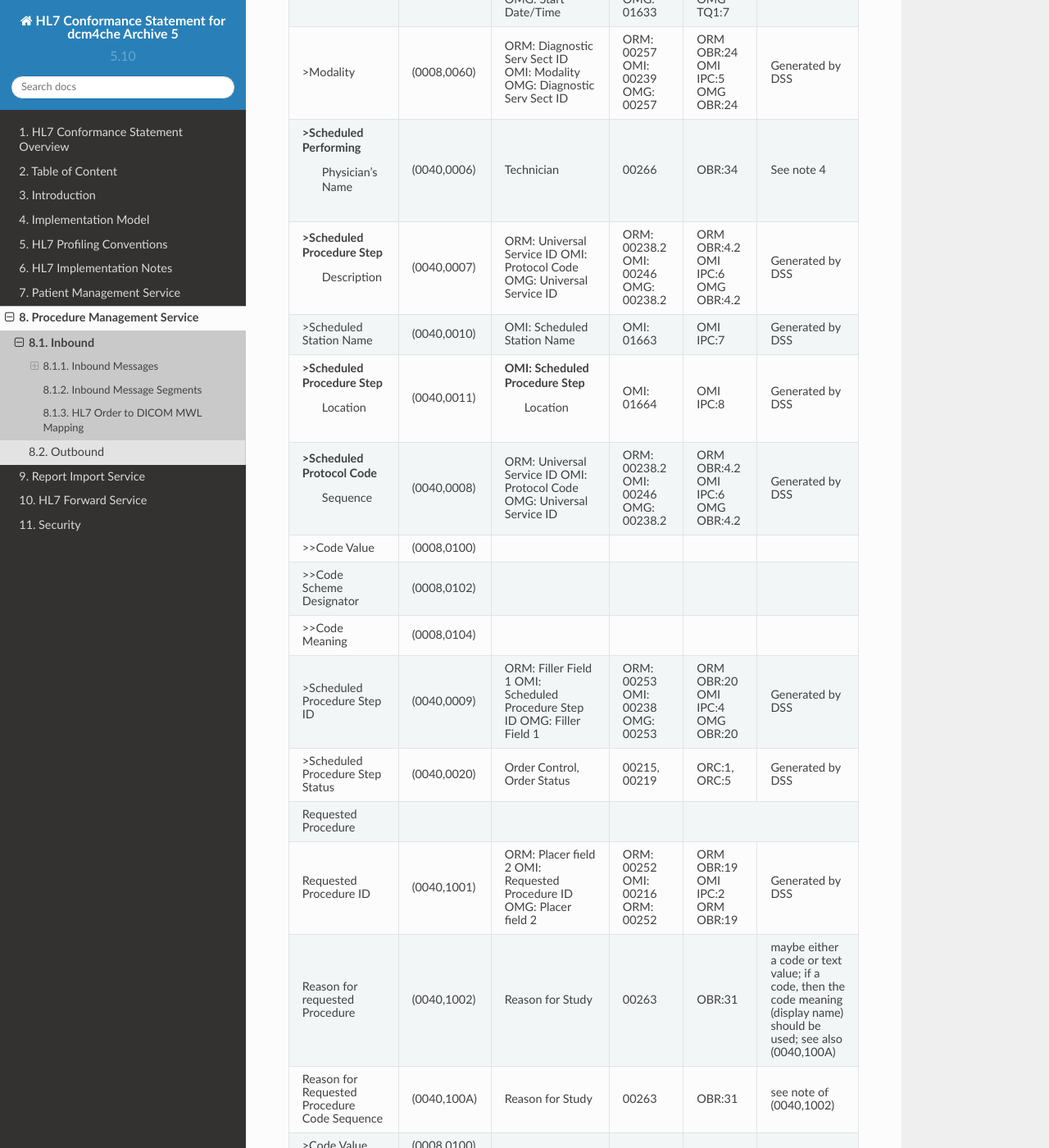
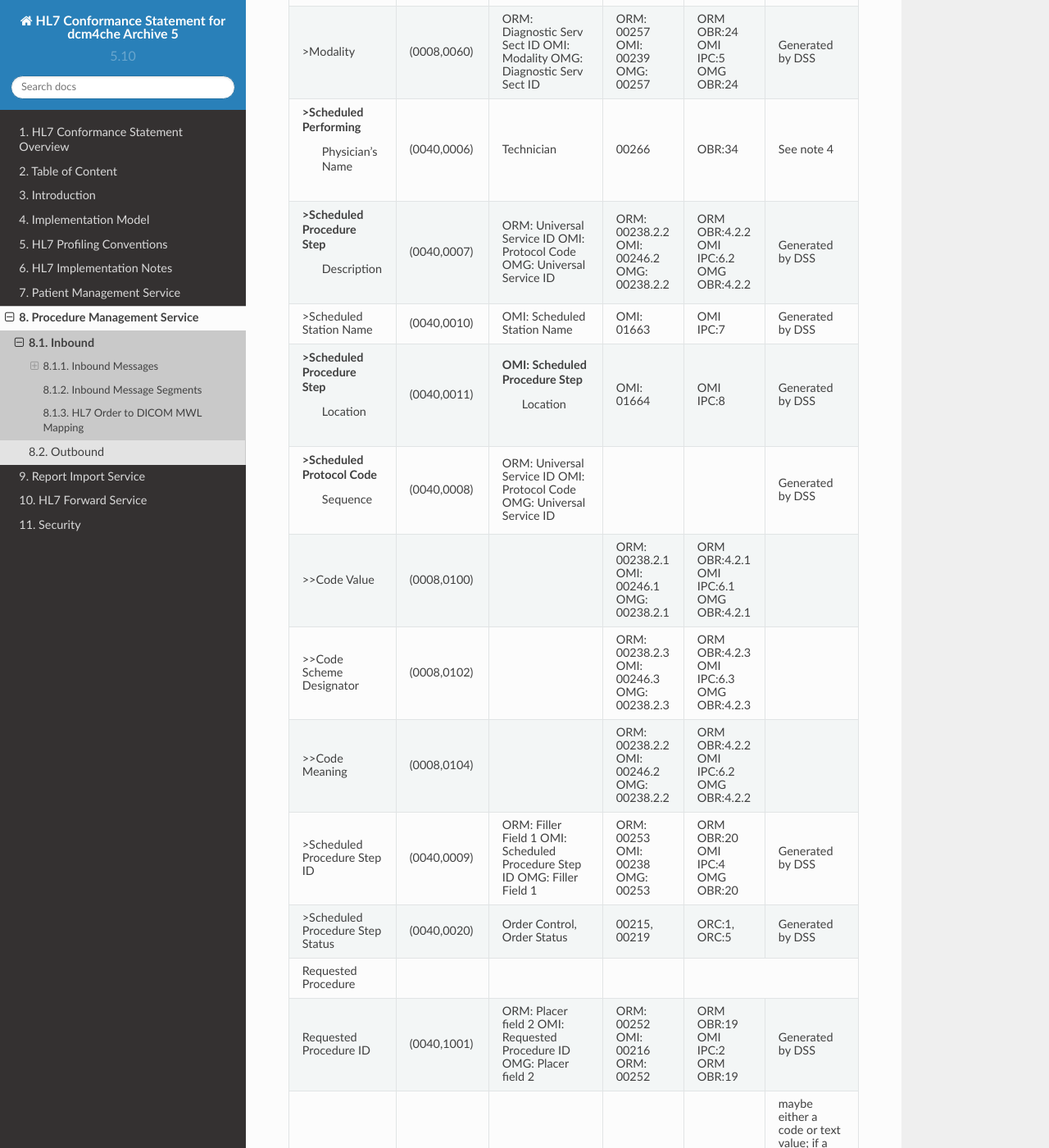
Before and after one commit to dcm4che/dcm4chee-arc-hl7cs, a Sphinx documentation site: the page built from source/orm/inbound.rst, in a window 1280 px wide and 1400 px high, scrolled down 3520 px. Shown: the whole window at 82% size. Built offline with Sphinx 7.4.7 and the Read the Docs theme 2.0.0, drawn with Linux system fonts in a browser that asks for light colours; some of the changed text lies outside the part shown.

Commit message:
orm spec update

```diff
--- a/source/orm/inbound.rst
+++ b/source/orm/inbound.rst
@@ -131,7 +131,7 @@
    +------------------------------------------------------------------------------------------------------------------------------------------------------+
    | DICOM Attribute                   | DICOM Tag   |  HL7 Field                       |  HL7 Item #    |  HL7 Segment | Note                            |
    +-----------------------------------+-------------+----------------------------------+----------------+--------------+---------------------------------+
-   | ** SOP Common**                                                                                                                                      |
+   | **SOP Common**                                                                                                                                       |
    +-----------------------------------+-------------+----------------------------------+----------------+--------------+---------------------------------+
    | Specific Character Set            | (0008,0005) | Character Set                    | 00692          | MSH:18       | :numref:`tab_hl7_dicom_charset` |
    +-----------------------------------+-------------+----------------------------------+----------------+--------------+---------------------------------+
@@ -160,24 +158,30 @@
    | >Scheduled Performing             | (0040,0006) | Technician                       | 00266          | OBR:34       | See note 4                      |
    |  Physician's Name                 |             |                                  |                |              |                                 |
    +-----------------------------------+-------------+----------------------------------+----------------+--------------+---------------------------------+
-   | >Scheduled Procedure Step         | (0040,0007) | ORM: Universal Service ID        | ORM: 00238.2   | ORM OBR:4.2  | Generated by DSS                |
-   |  Description                      |             | OMI: Protocol Code               | OMI: 00246     | OMI IPC:6    |                                 |
-   |                                   |             | OMG: Universal Service ID        | OMG: 00238.2   | OMG OBR:4.2  |                                 |
+   | >Scheduled Procedure Step         | (0040,0007) | ORM: Universal Service ID        | ORM: 00238.2.2 | ORM OBR:4.2.2| Generated by DSS                |
+   |  Description                      |             | OMI: Protocol Code               | OMI: 00246.2   | OMI IPC:6.2  |                                 |
+   |                                   |             | OMG: Universal Service ID        | OMG: 00238.2.2 | OMG OBR:4.2.2|                                 |
    +-----------------------------------+-------------+----------------------------------+----------------+--------------+---------------------------------+
    | >Scheduled Station Name           | (0040,0010) | OMI: Scheduled Station Name      | OMI: 01663     | OMI IPC:7    | Generated by DSS                |
    +-----------------------------------+-------------+----------------------------------+----------------+--------------+---------------------------------+
    | >Scheduled Procedure Step         | (0040,0011) | OMI: Scheduled Procedure Step    | OMI: 01664     | OMI IPC:8    | Generated by DSS                |
    |  Location                         |             |      Location                    |                |              |                                 |
    +-----------------------------------+-------------+----------------------------------+----------------+--------------+---------------------------------+
-   | >Scheduled Protocol Code          | (0040,0008) | ORM: Universal Service ID        | ORM: 00238.2   | ORM OBR:4.2  | Generated by DSS                |
-   |  Sequence                         |             | OMI: Protocol Code               | OMI: 00246     | OMI IPC:6    |                                 |
-   |                                   |             | OMG: Universal Service ID        | OMG: 00238.2   | OMG OBR:4.2  |                                 |
+   | >Scheduled Protocol Code          | (0040,0008) | ORM: Universal Service ID        |                |              | Generated by DSS                |
+   |  Sequence                         |             | OMI: Protocol Code               |                |              |                                 |
+   |                                   |             | OMG: Universal Service ID        |                |              |                                 |
    +-----------------------------------+-------------+----------------------------------+----------------+--------------+---------------------------------+
-   | >>Code Value                      | (0008,0100) |                                  |                |              |                                 |
+   | >>Code Value                      | (0008,0100) |                                  | ORM: 00238.2.1 | ORM OBR:4.2.1|                                 |
+   |                                   |             |                                  | OMI: 00246.1   | OMI IPC:6.1  |                                 |
+   |                                   |             |                                  | OMG: 00238.2.1 | OMG OBR:4.2.1|                                 |
    +-----------------------------------+-------------+----------------------------------+----------------+--------------+---------------------------------+
-   | >>Code Scheme Designator          | (0008,0102) |                                  |                |              |                                 |
+   | >>Code Scheme Designator          | (0008,0102) |                                  | ORM: 00238.2.3 | ORM OBR:4.2.3|                                 |
+   |                                   |             |                                  | OMI: 00246.3   | OMI IPC:6.3  |                                 |
+   |                                   |             |                                  | OMG: 00238.2.3 | OMG OBR:4.2.3|                                 |
    +-----------------------------------+-------------+----------------------------------+----------------+--------------+---------------------------------+
-   | >>Code Meaning                    | (0008,0104) |                                  |                |              |                                 |
+   | >>Code Meaning                    | (0008,0104) |                                  | ORM: 00238.2.2 | ORM OBR:4.2.2|                                 |
+   |                                   |             |                                  | OMI: 00246.2   | OMI IPC:6.2  |                                 |
+   |                                   |             |                                  | OMG: 00238.2.2 | OMG OBR:4.2.2|                                 |
    +-----------------------------------+-------------+----------------------------------+----------------+--------------+---------------------------------+
    | >Scheduled Procedure Step ID      | (0040,0009) | ORM: Filler Field 1              | ORM: 00253     | ORM OBR:20   | Generated by DSS                |
    |                                   |             | OMI: Scheduled Procedure Step ID | OMI: 00238     | OMI IPC:4    |                                 |
@@ -191,29 +195,29 @@
    |                                   |             | OMI: Requested Procedure ID      | OMI: 00216     | OMI IPC:2    |                                 |
    |                                   |             | OMG: Placer field 2              | ORM: 00252     | ORM OBR:19   |                                 |
    +-----------------------------------+-------------+----------------------------------+----------------+--------------+---------------------------------+
-   | Reason for requested Procedure    | (0040,1002) | Reason for Study                 | 00263          | OBR:31       | maybe either a code or text     |
+   | Reason for requested Procedure    | (0040,1002) | Reason for Study                 | 00263.2        | OBR:31.2     | maybe either a code or text     |
    |                                   |             |                                  |                |              | value; if a code, then the code |
    |                                   |             |                                  |                |              | meaning (display name) should be|
    |                                   |             |                                  |                |              | used; see also (0040,100A)      |
    +-----------------------------------+-------------+----------------------------------+----------------+--------------+---------------------------------+
-   | Reason for Requested Procedure    | (0040,100A) | Reason for Study                 | 00263          | OBR:31       | see note of (0040,1002)         |
+   | Reason for Requested Procedure    | (0040,100A) | Reason for Study                 |                |              | see note of (0040,1002)         |
    | Code Sequence                     |             |                                  |                |              |                                 |
    +-----------------------------------+-------------+----------------------------------+----------------+--------------+---------------------------------+
-   | >Code Value                       | (0008,0100) |                                  |                |              |                                 |
+   | >Code Value                       | (0008,0100) |                                  | 00263.1        | OBR:31.1     |                                 |
    +-----------------------------------+-------------+----------------------------------+----------------+--------------+---------------------------------+
-   | >Code Scheme Designator           | (0008,0102) |                                  |                |              |                                 |
+   | >Code Scheme Designator           | (0008,0102) |                                  | 00263.2        | OBR:31.3     |                                 |
    +-----------------------------------+-------------+----------------------------------+----------------+--------------+---------------------------------+
-   | >Code Meaning                     | (0008,0104) |                                  |                |              |                                 |
+   | >Code Meaning                     | (0008,0104) |                                  | 00263.3        | OBR:31.2     |                                 |
    +-----------------------------------+-------------+----------------------------------+----------------+--------------+---------------------------------+
-   | Requested Procedure Description   | (0032,1060) | Procedure Code                   | 00393          | OBR:44       | Generated by DSS                |
+   | Requested Procedure Description   | (0032,1060) | Procedure Code                   | 00393.2        | OBR:44.2     | Generated by DSS                |
    +-----------------------------------+-------------+----------------------------------+----------------+--------------+---------------------------------+
-   | Requested Procedure Code Sequence | (0032,1064) | Procedure Code                   | 00393          | OBR:44       | Generated by DSS                |
+   | Requested Procedure Code Sequence | (0032,1064) | Procedure Code                   |                |              | Generated by DSS                |
    +-----------------------------------+-------------+----------------------------------+----------------+--------------+---------------------------------+
-   | >Code Value                       | (0008,0100) |                                  |                |              |                                 |
+   | >Code Value                       | (0008,0100) |                                  | 00393.1        | OBR:44.1     |                                 |
    +-----------------------------------+-------------+----------------------------------+----------------+--------------+---------------------------------+
-   | >Code Scheme Designator           | (0008,0102) |                                  |                |              |                                 |
+   | >Code Scheme Designator           | (0008,0102) |                                  | 00393.3        | OBR:44.3     |                                 |
    +-----------------------------------+-------------+----------------------------------+----------------+--------------+---------------------------------+
-   | >Code Meaning                     | (0008,0104) |                                  |                |              |                                 |
+   | >Code Meaning                     | (0008,0104) |                                  | 00393.2        | OBR:44.2     |                                 |
    +-----------------------------------+-------------+----------------------------------+----------------+--------------+---------------------------------+
    | Study Instance UID                | (0020,000D) | Study Instance UID               | ORM: Z0001     | ORM ZDS:1    | Generated by DSS                |
    |                                   |             |                                  | OMI: 00217     | OMI IPC:3    |                                 |
@@ -235,33 +239,25 @@
    +-----------------------------------+-------------+----------------------------------+----------------+--------------+---------------------------------+
    | Referring Physician's Name        | (0008,0090) | Referring Doctor                 | 00138          | PV1:8        |                                 |
    +-----------------------------------+-------------+----------------------------------+----------------+--------------+---------------------------------+
-   | Placer Issuer and Number          | (0040,2016) | Placer Order #                   | 00216          | ORC:2        | See note 2                      |
+   | Placer Issuer and Number          | (0040,2016) | Placer Order #                   | 00216.1        | ORC:2.1      | See note 2                      |
    +-----------------------------------+-------------+----------------------------------+----------------+--------------+---------------------------------+
-   | Order Placer Identifier Sequence  | (0040,0026) | Placer Order #                   | 00216          | ORC:2        | See note 2                      |
+   | Order Placer Identifier Sequence  | (0040,0026) | Placer Order #                   |                |              | See note 2                      |
    +-----------------------------------+-------------+----------------------------------+----------------+--------------+---------------------------------+
-   | >Local Namespace Entity ID        | (0040,0031) |                                  |                |              |                                 |
+   | >Local Namespace Entity ID        | (0040,0031) |                                  | 00216.2        | ORC:2.2      |                                 |
    +-----------------------------------+-------------+----------------------------------+----------------+--------------+---------------------------------+
-   | >Universal Entity ID              | (0040,0032) |                                  |                |              |                                 |
+   | Filler Issuer and Number          | (0040,2017) | Filler Order #                   | 00217.1        | ORC:3.1      | See note 2                      |
    +-----------------------------------+-------------+----------------------------------+----------------+--------------+---------------------------------+
-   | >Universal Entity ID Type         | (0040,0033) |                                  |                |              |                                 |
+   | Order Filler Identifier Sequence  | (0040,0027) | Filler Order #                   |                |              | See note 2                      |
    +-----------------------------------+-------------+----------------------------------+----------------+--------------+---------------------------------+
-   | Filler Issuer and Number          | (0040,2017) | Filler Order #                   | 00217          | ORC:3        | See note 2                      |
-   +-----------------------------------+-------------+----------------------------------+----------------+--------------+---------------------------------+
-   | Order Filler Identifier Sequence  | (0040,0027) | Filler Order #                   | 00217          | ORC:3        | See note 2                      |
-   +-----------------------------------+-------------+----------------------------------+----------------+--------------+---------------------------------+
-   | >Local Namespace Entity ID        | (0040,0031) |                                  |                |              |                                 |
-   +-----------------------------------+-------------+----------------------------------+----------------+--------------+---------------------------------+
-   | >Universal Entity ID              | (0040,0032) |                                  |                |              |                                 |
-   +-----------------------------------+-------------+----------------------------------+----------------+--------------+---------------------------------+
-   | >Universal Entity ID Type         | (0040,0033) |                                  |                |              |                                 |
+   | >Local Namespace Entity ID        | (0040,0031) |                                  | 00217.2        | ORC:3.2      |                                 |
    +-----------------------------------+-------------+----------------------------------+----------------+--------------+---------------------------------+
    | Visit Identification                                                                                                                                 |
    +-----------------------------------+-------------+----------------------------------+----------------+--------------+---------------------------------+
-   | Admission ID                      | (0038,0010) | Visit Number                     | 00149          | PV1:19       | See note 3                      |
+   | Admission ID                      | (0038,0010) | Visit Number                     | 00149.1        | PV1:19.1     | See note 3                      |
    +-----------------------------------+-------------+----------------------------------+----------------+--------------+---------------------------------+
-   | Issuer of Admission ID Sequence   | 0038,0014)  | Visit Number                     | 00149          | PV1:19       | See note 3                      |
+   | Issuer of Admission ID Sequence   | 0038,0014)  | Visit Number                     |                |              | See note 3                      |
    +-----------------------------------+-------------+----------------------------------+----------------+--------------+---------------------------------+
-   | >Local Namespace Entity ID        | (0040,0031) |                                  |                |              |                                 |
+   | >Local Namespace Entity ID        | (0040,0031) |                                  | 00149.2        | PV1:19.2     |                                 |
    +-----------------------------------+-------------+----------------------------------+----------------+--------------+---------------------------------+
    | Patient Identification            | Same as Patient Identification in :numref:`adt_in_pid_dicom`                                                     |
    +-----------------------------------+-------------+----------------------------------+----------------+--------------+---------------------------------+
```
Also changed, not shown: other parts of source/orm/inbound.rst (+0 -2 lines).
